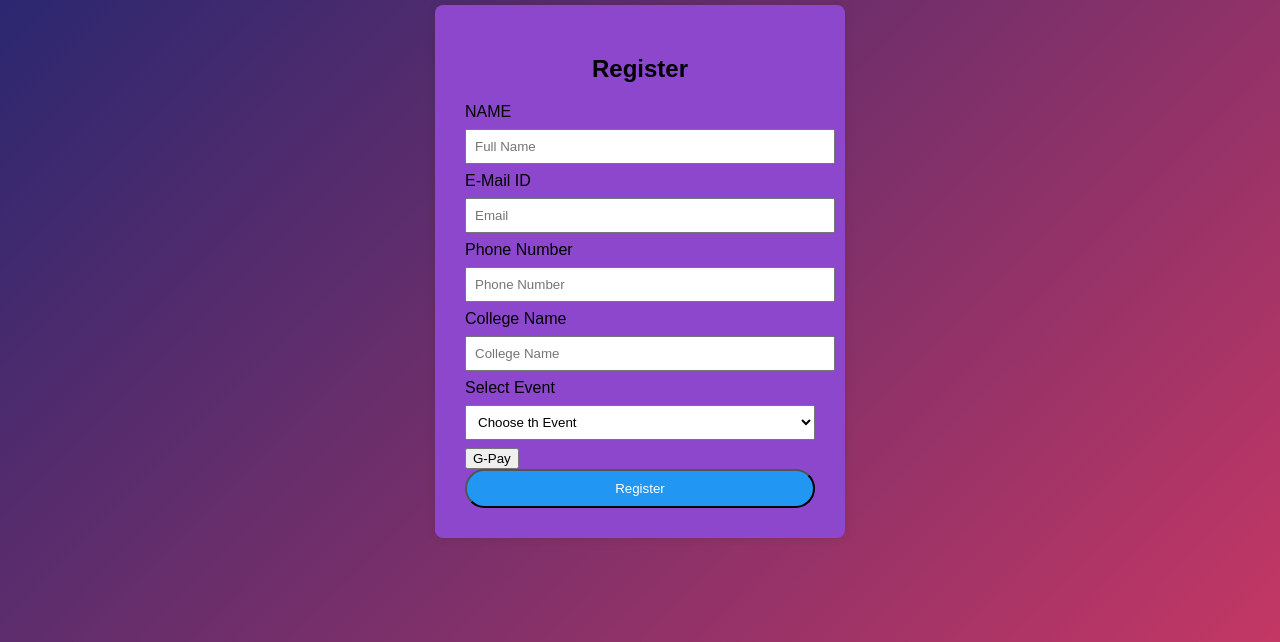
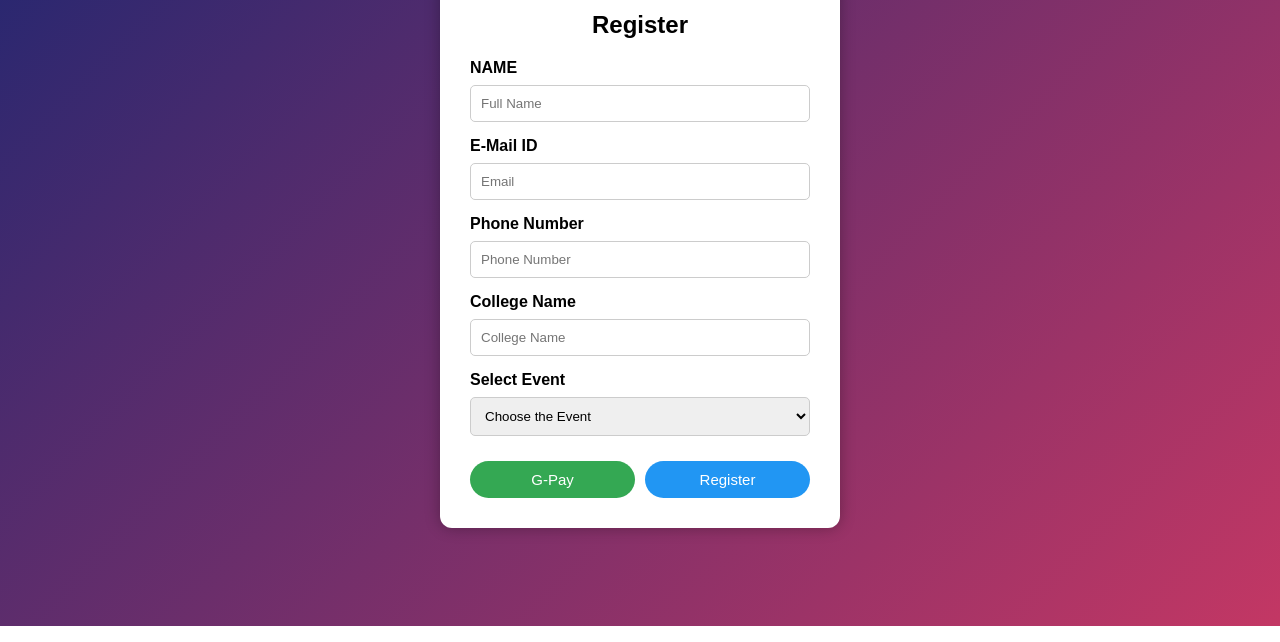
Before and after one commit to Prasanna1511-ind/Register-Form, a plain HTML site: page register.html in a window 1280 px wide. Shown: the part 174-816 px from the top of the page. Drawn offline with Linux system fonts and the light colour scheme.

Commit message:
Refactor registration page layout and styles

```diff
--- a/register.html
+++ b/register.html
@@ -1,72 +1,100 @@
 <!DOCTYPE html>
 <html lang="en">
-<head style="display: flex; flex-direction: column;">
+<head>
     <meta charset="UTF-8">
+    <meta name="viewport" content="width=device-width, initial-scale=1.0">
     <title>Registration Page</title>
 
     <style>
+        * {
+            margin: 0;
+            padding: 0;
+            box-sizing: border-box;
+        }
+
         body {
-            height: 100vh;
+            min-height: 100vh;
+            background: linear-gradient(135deg, #1d2671, #c33764);
             display: flex;
             flex-direction: column;
+            align-items: center;
             justify-content: center;
-            align-items: center;
+            gap: 20px;
             font-family: Arial, sans-serif;
-            gap: 20px;
-            background: linear-gradient(135deg,#1d2671,#c33764);
         }
 
-        .Header{
+        .Header {
             font-weight: bold;
-            font-size: 300%;
-        }
-
-        .register-box select {
-            width: 100%;
-            padding: 8px;
-            margin: 8px 0;
+            font-size: 2rem;
+            color: white;
+            text-align: center;
         }
 
         .register-box {
-            background: rgb(140, 71, 205);
+            background: white;
             padding: 30px;
-            width: 350px;
-            border-radius: 8px;
-            box-shadow: 0 0 10px rgba(0,0,0,0.1);
+            width: 400px;
+            border-radius: 12px;
+            box-shadow: 0 0 15px rgba(0, 0, 0, 0.3);
         }
 
         .register-box h2 {
             text-align: center;
+            margin-bottom: 20px;
         }
 
-        .register-box input {
+        .register-box label {
+            font-weight: bold;
+        }
+
+        .register-box input,
+        .register-box select {
             width: 100%;
-            padding: 8px;
-            margin: 8px 0;
-            gap: 5px;
+            padding: 10px;
+            margin: 8px 0 15px;
+            border: 1px solid #ccc;
+            border-radius: 5px;
+        }
+
+        .btn-container {
+            display: flex;
+            gap: 10px;
+            margin-top: 10px;
+        }
+
+        .btn-container button {
+            flex: 1;
+            padding: 10px;
+            border: none;
+            border-radius: 30px;
+            color: white;
+            cursor: pointer;
+            font-size: 15px;
+        }
+
+        .gpay {
+            background: #34a853;
         }
 
         .reg {
-            width: 100%;
-            padding: 10px;
             background: #2196F3;
-            color: white;
-            border-radius: 30px;
-            cursor: pointer;
         }
 
-        .register-box p {
-            text-align: center;
+        .btn-container button:hover {
+            opacity: 0.9;
         }
-
-
     </style>
 </head>
+
 <body>
-    <div class="Header"> WELCOME TO BEST ENGINEERING COLLEGE</div>
+
+    <div class="Header">
+        WELCOME TO BEST ENGINEERING COLLEGE
+    </div>
 
     <div class="register-box">
         <h2>Register</h2>
+
         <form>
             <label>NAME</label>
             <input type="text" placeholder="Full Name" required>
@@ -75,21 +103,22 @@
             <input type="email" placeholder="Email" required>
 
             <label>Phone Number</label>
-            <input type="text" placeholder="Phone Number" required>
+            <input type="tel" placeholder="Phone Number" required>
 
             <label>College Name</label>
             <input type="text" placeholder="College Name" required>
 
-            <div>
-                <label>Select Event</label>
-                <select required>
-                    <option value="">Choose th Event</option>
-                    <option>technical Event</option>
-                    <option>Non-Technical Event</option>
-                </select>
+            <label>Select Event</label>
+            <select required>
+                <option value="">Choose the Event</option>
+                <option>Technical Event</option>
+                <option>Non-Technical Event</option>
+            </select>
+
+            <div class="btn-container">
+                <button type="button" class="gpay">G-Pay</button>
+                <button type="submit" class="reg">Register</button>
             </div>
-            <button type="submit" style="gap: 10px;">G-Pay</button>
-            <button type="submit" class="reg">Register</button>
         </form>
     </div>
 
```
